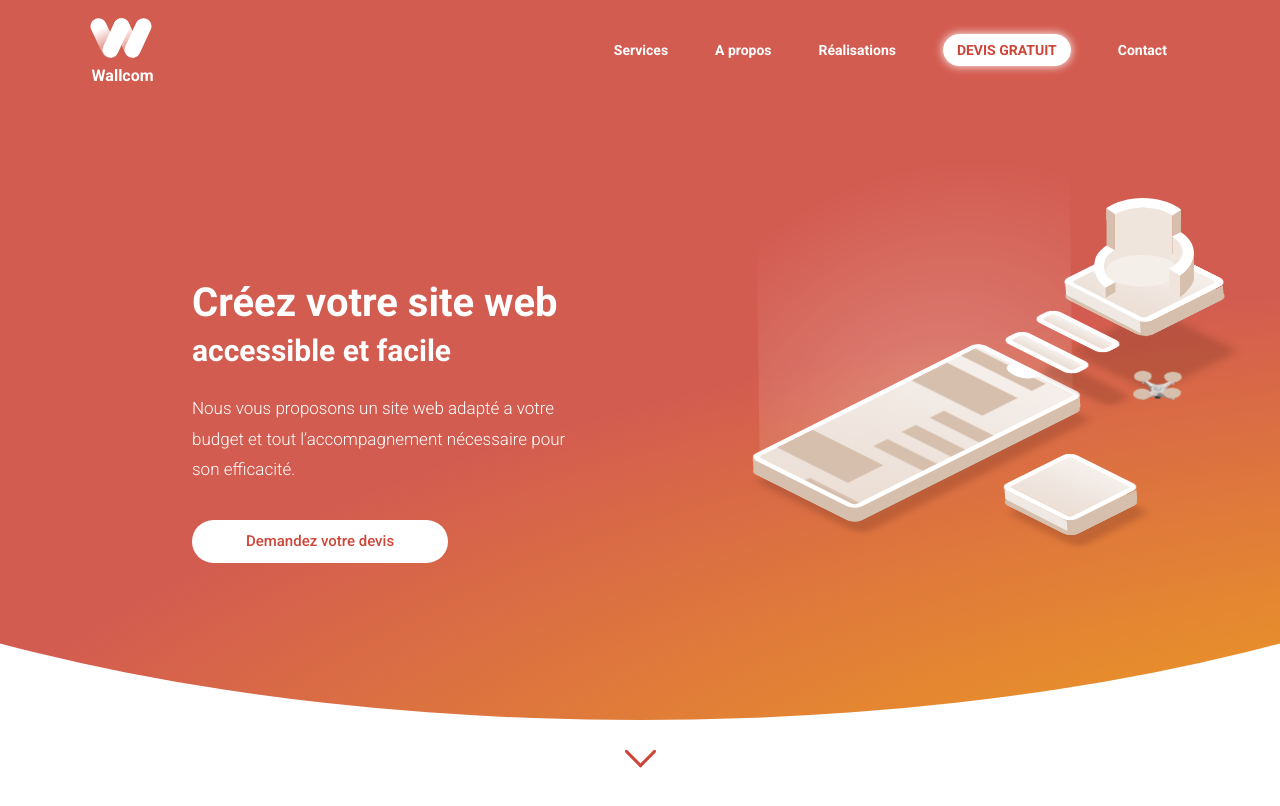
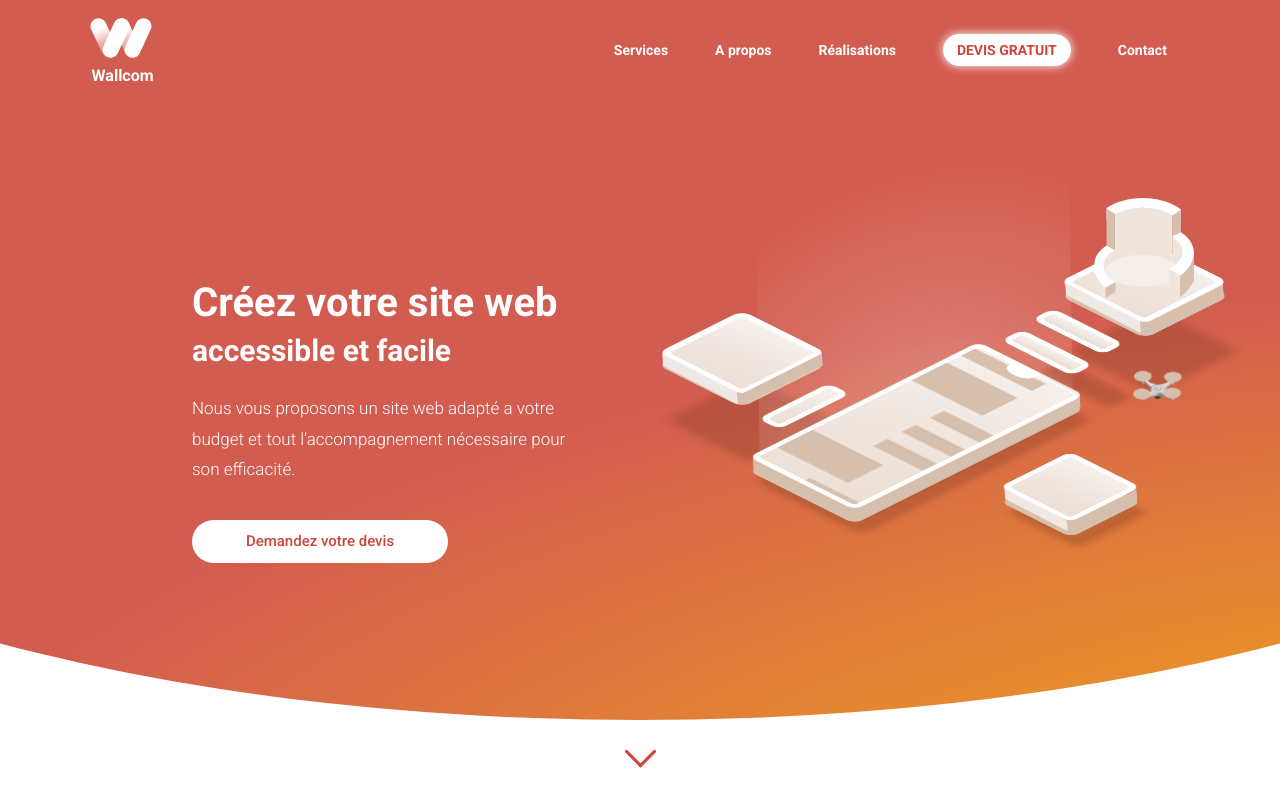
Before and after one commit to pierrej0312/wallcom, a plain HTML site: page index.html in a window 1280 px wide. Drawn offline with Linux system fonts and the light colour scheme.

Commit message:
swipe plateform

```diff
--- a/_main-animscene.scss
+++ b/_main-animscene.scss
@@ -313,9 +313,38 @@
             box-sizing: border-box;
             border-radius: 11px;
             transform: rotateX(60deg) rotateY(0deg) rotateZ(-45deg) scale(1.2);
+        }
+        .swipe-qg {
+            position: absolute;
+            top:30%;
+            left:5%;
+            width: 100px;
+            height: 100px;
+            background: radial-gradient(198.07% 778.95% at -12.94% 196.46%, rgba(205, 173, 150, 0.47) 0%, rgba(255, 255, 255, 0) 100%), #FFFFFF;
+            border: 7px solid #FFFFFF;
+            box-sizing: border-box;
+            border-radius: 11px;
+            transform: rotateX(60deg) rotateY(0deg) rotateZ(-45deg) scale(1.2);
+        }
+        .staircase-swipe1 {
+            position: absolute;
+            top:48%;
+            left:15%;
+            width: 100px;
+            height: 30px;
+            background: radial-gradient(198.07% 778.95% at -12.94% 196.46%, rgba(205, 173, 150, 0.47) 0%, rgba(255, 255, 255, 0) 100%), #FFFFFF;
+            border: 7px solid #FFFFFF;
+            box-sizing: border-box;
+            border-radius: 11px;
+            transform: rotateX(60deg) rotateY(0deg) rotateZ(-45deg) scale(1.2);
+            animation-name: animated-staircase;
+                animation-iteration-count: infinite;
+                animation-fill-mode: forwards;
+                animation-duration: 5s;
+                animation-delay: 0s;
+                animation-timing-function: ease-in-out;
+        }
 
-
-        }
         .diagram-refer {
             position:absolute;
             width:100px;
@@ -335,6 +364,17 @@
                 background:linear-gradient(261.8deg, #D7BFAD -16.77%, #F0E9E3 -16.75%, #F0E9E3 163.27%);
                 transform: skewX(4deg) skewY(28deg) scale(1.2);
             }
+
+            .swipe-qg-left {
+                position:absolute;
+                top:44.75%;
+                left:1.5%;
+                width:60px;
+                height:10px;
+                background:linear-gradient(261.8deg, #D7BFAD -16.77%, #F0E9E3 -16.75%, #F0E9E3 163.27%);
+                transform: skewX(4deg) skewY(28deg) scale(1.2);
+            }
+
             .ref-anim {
                 font-weight: 700;
                 font-size: 20px;
@@ -368,8 +408,19 @@
             }
             .refer-qg-right {
                 position:absolute;
-                top:37.25%;
+                top:37%;
                 left:79.1%;
+                width:67px;
+                height:10px;
+                background:#D7BFAD;
+                margin-top:-32px;
+                transform: skewX(4deg) skewY(-26deg) scale(1.2);
+            }
+
+            .swipe-qg-right {
+                position:absolute;
+                top:51.5%;
+                left:14.5%;
                 width:67px;
                 height:10px;
                 background:#D7BFAD;
@@ -380,6 +431,20 @@
                 position:absolute;
                 top:18%;
                 left:70.1%;
+                width: 100px;
+                height: 100px;
+                background: #D7BFAD;
+                border: 7px solid #D7BFAD;
+                box-sizing: border-box;
+                border-radius: 11px;
+                transform: rotateX(60deg) rotateY(0deg) rotateZ(-45deg) scale(1.2);
+                box-shadow: -60px 70px 10px rgba(116, 51, 35, 0.29);
+                z-index:-99;
+            }
+            .swipe-qg-bottom {
+                position:absolute;
+                top:32.5%;
+                left:5%;
                 width: 100px;
                 height: 100px;
                 background: #D7BFAD;
--- a/index.html
+++ b/index.html
@@ -89,7 +89,6 @@
                 <span class="swipe-qg-right"></span>
                 <span class="swipe-qg-bottom"></span>
                 <span class="staircase-swipe1"></span>
-                <span class="staircase-swipe1"></span>
             </div>
             </div>
             <span class="bg" aria-hidden="true"></span>
```
Also changed, not shown: style.css, 1 other file.
